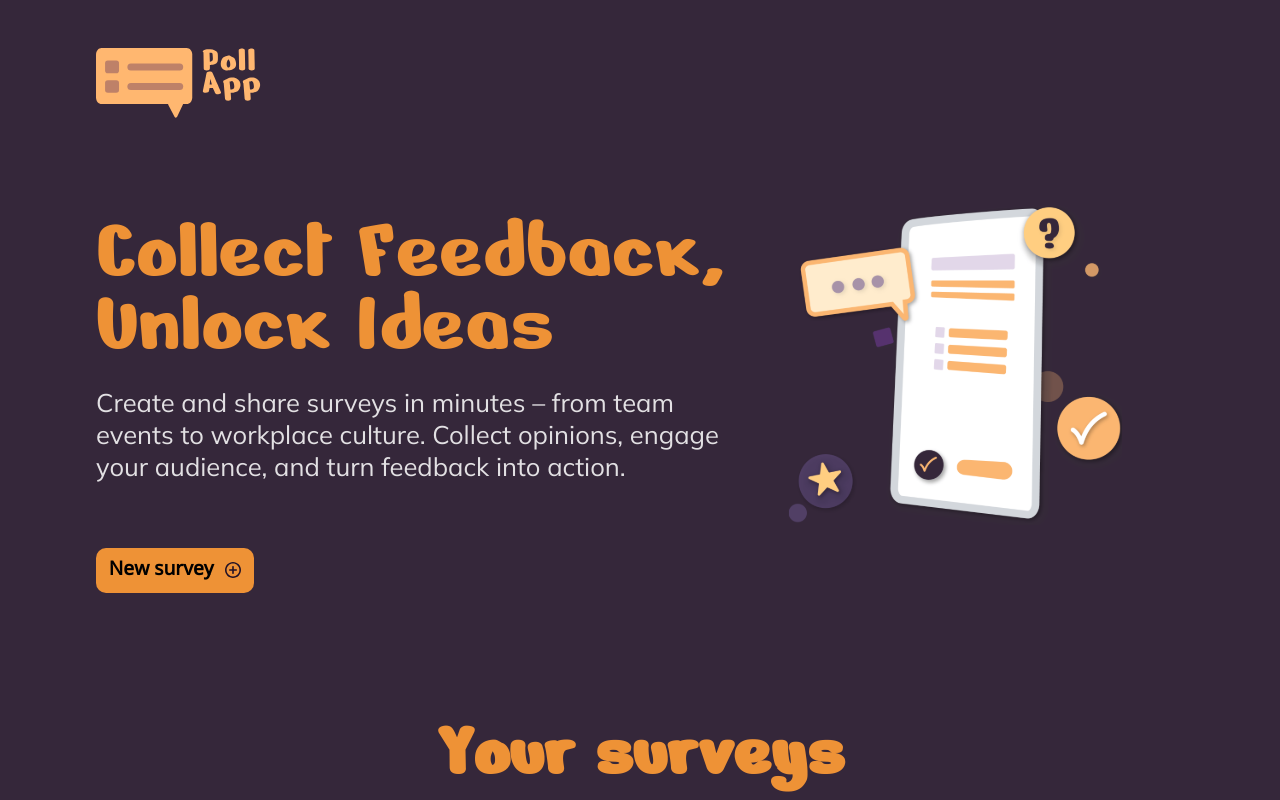
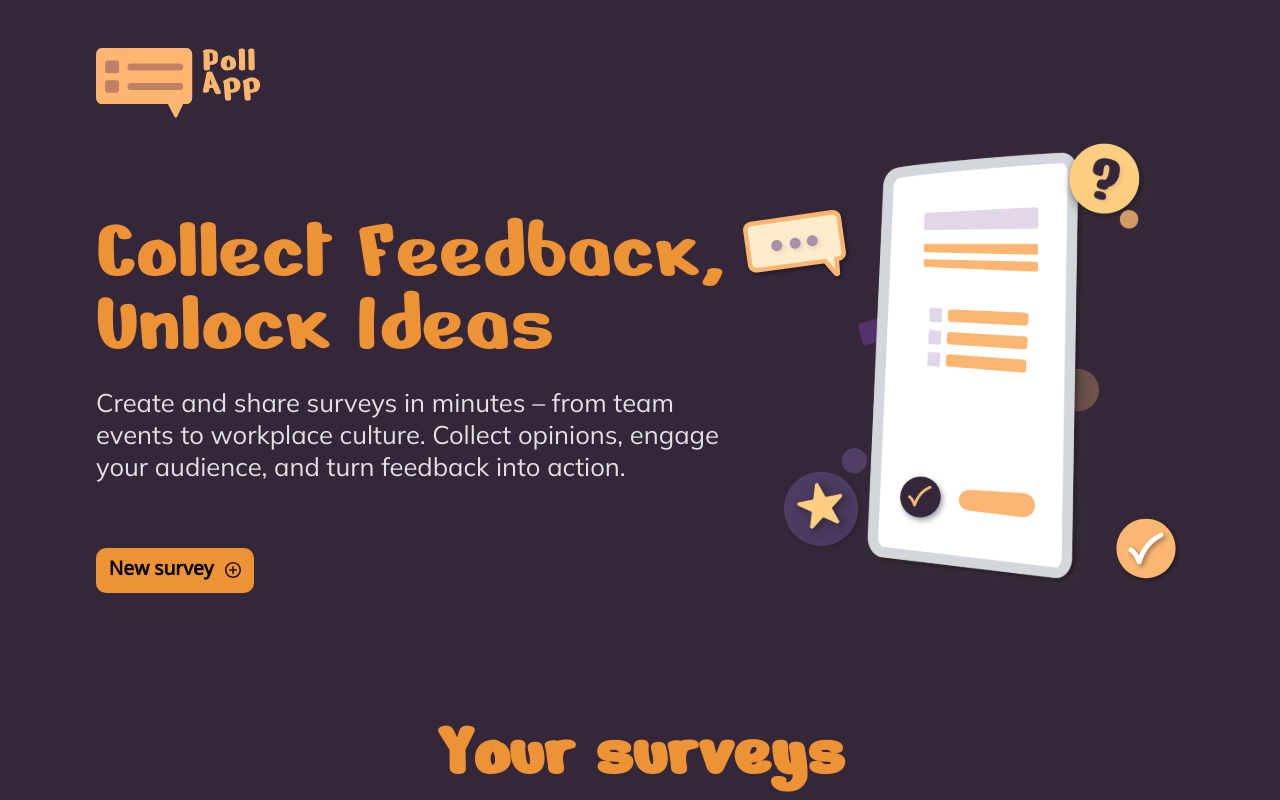
Before and after one commit to AhmetB-Dev/poll-app, an Angular app: page / in a window 1280 px wide. Shown: the top 800 px of the page. Built offline with nearby package versions, Linux system fonts and the light colour scheme; no server answers; the database is empty.

Commit message:
feat: add SVG assets for check and typing bubble; update home styles and layout

```diff
--- a/src/app/pages/home/home-responsive.scss
+++ b/src/app/pages/home/home-responsive.scss
@@ -30,11 +30,6 @@
       width: unset;
     }
 
-    &__preview-wrapper {
-      order: 2;
-      flex: 0 0 42%;
-    }
-
     &__content {
       align-items: flex-start;
       padding-top: 0;
@@ -43,6 +38,18 @@
     &__cta {
       gap: 0.6em;
       padding: 0.5em 0.8rem;
+    }
+
+    &__preview-wrapper {
+      order: 2;
+      flex: 0 0 42%;
+      width: 100%;
+      background-image: url(/assets/img/typing-bubble.svg), url(/assets/img/check.svg);
+      background-repeat: no-repeat;
+      background-position:
+        1em 5em,
+        right bottom;
+      background-size: 7rem, 4.5rem;
     }
 
     &__preview {
--- a/src/app/pages/home/home.html
+++ b/src/app/pages/home/home.html
@@ -36,7 +36,7 @@
         <div class="home-hero__preview-wrapper">
           <img
             class="home-hero__preview"
-            src="/assets/img/poll-phone-preview.svg"
+            src="/assets/img/poll-phone-preview-02.svg"
             alt="Survey preview on a phone"
           />
         </div>
```
Also changed, not shown: public/assets/img/check.svg (added), public/assets/img/typing-bubble.svg (added).
